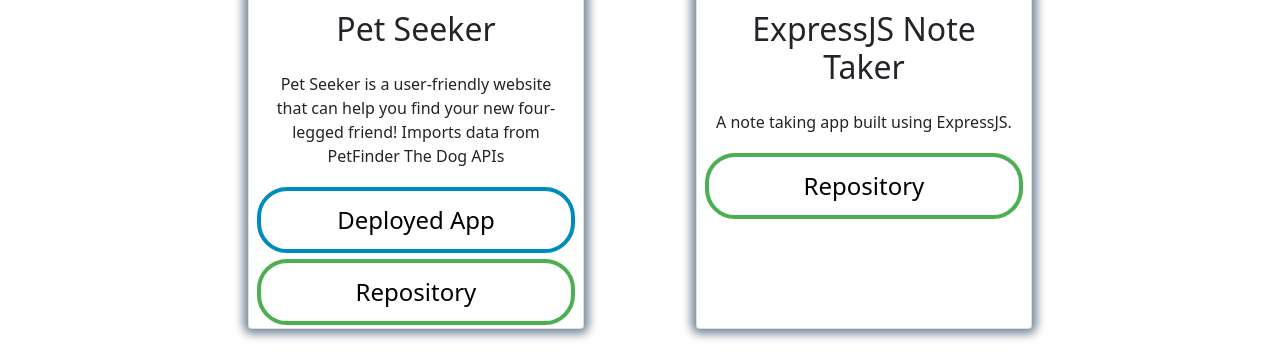
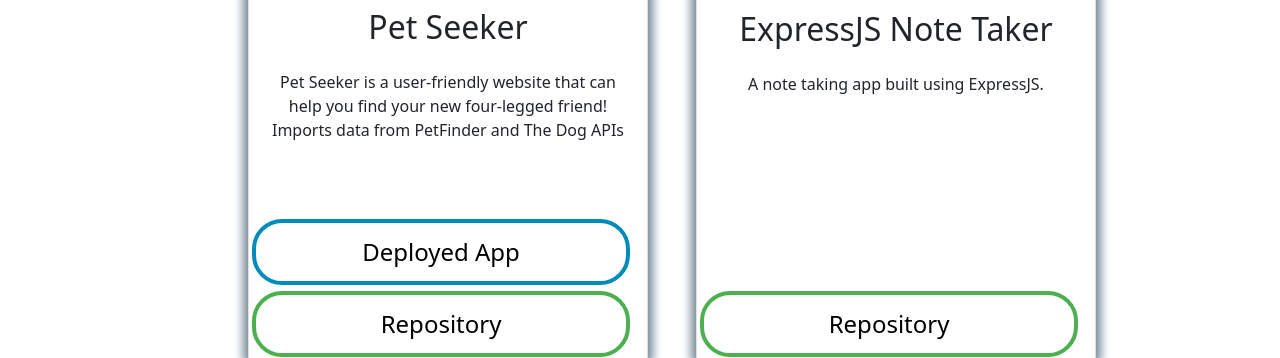
Before and after one commit to mwallis5110/Homework2, a React (Create React App) app: page /projects in a window 1280 px wide. Shown: the part 594-952 px from the top of the page. Built offline with nearby package versions, Linux system fonts and the light colour scheme.

Commit message:
Card content aligned

```diff
--- a/src/components/Card/card.css
+++ b/src/components/Card/card.css
@@ -1,4 +1,6 @@
 .card {
+  height: 35rem;
+  width: 25rem;
   overflow: hidden;
   margin: 2rem;
   box-shadow: 0 0 10px 5px lightslategray;
@@ -19,6 +21,14 @@
 
 .cardDescription {
   padding: 0 1rem;
+  align-items: center;
+}
+
+.buttons {
+  height: 100%;
+  display: flex;
+  flex-direction: column;
+  justify-content: flex-end;
 }
 
 .repo {
@@ -29,7 +39,6 @@
   padding: 10px 32px;
   text-align: center;
   text-decoration: none;
-  display: inline-block;
   font-size: 24px;
 }
 
@@ -39,6 +48,7 @@
 }
 
 .link {
+  bottom: 0%;
   width: 95%;
   margin: 3px;
   border: 4px solid #008cba;
@@ -46,7 +56,6 @@
   padding: 10px 32px;
   text-align: center;
   text-decoration: none;
-  display: inline-block;
   font-size: 24px;
   color: black;
 }
--- a/src/components/Card/cards.js
+++ b/src/components/Card/cards.js
@@ -17,6 +17,8 @@
         <div className="cardBody">
           <h2 className="cardTitle">{JSProject.cardTitle}</h2>
           <p className="cardDescription">{JSProject.cardDescription}</p>
+        </div>
+        <div className="buttons">
           <button className="link">{JSProject.link}</button>
           <button className="repo">{JSProject.repo}</button>
         </div>
@@ -33,6 +35,8 @@
         <div className="cardBody">
           <h2 className="cardTitle">{ReactProject.cardTitle}</h2>
           <p className="cardDescription">{ReactProject.cardDescription}</p>
+        </div>
+        <div className="buttons">
           <button className="link">{ReactProject.link}</button>
           <button className="repo">{ReactProject.repo}</button>
         </div>
@@ -53,6 +57,8 @@
         <div className="cardBody">
           <h2 className="cardTitle">{RelationalProject.cardTitle}</h2>
           <p className="cardDescription">{RelationalProject.cardDescription}</p>
+        </div>
+        <div className="buttons">
           <button className="link">{RelationalProject.link}</button>
           <button className="repo">{RelationalProject.repo}</button>
         </div>
@@ -75,6 +81,8 @@
           <p className="cardDescription">
             {NonRelationalProject.cardDescription}
           </p>
+        </div>
+        <div className="buttons">
           <button className="link">{NonRelationalProject.link}</button>
           <button className="repo">{NonRelationalProject.repo}</button>
         </div>
@@ -91,6 +99,8 @@
         <div className="cardBody">
           <h2 className="cardTitle">{JavaProject.cardTitle}</h2>
           <p className="cardDescription">{JavaProject.cardDescription}</p>
+        </div>
+        <div className="buttons">
           <button className="link">{JavaProject.link}</button>
           <button className="repo">{JavaProject.repo}</button>
         </div>
--- a/src/projectData/projectData.js
+++ b/src/projectData/projectData.js
@@ -13,7 +13,7 @@
     cardImg: Pet,
     cardTitle: "Pet Seeker",
     cardDescription:
-    "Pet Seeker is a user-friendly website that can help you find your new four-legged friend! Imports data from PetFinder The Dog APIs",
+    "Pet Seeker is a user-friendly website that can help you find your new four-legged friend! Imports data from PetFinder and The Dog APIs",
     link: (
       <a href="https://brandonnorsworthy.github.io/pet-seeker/"><button className=".link">Deployed App</button></a>
     ),
```
